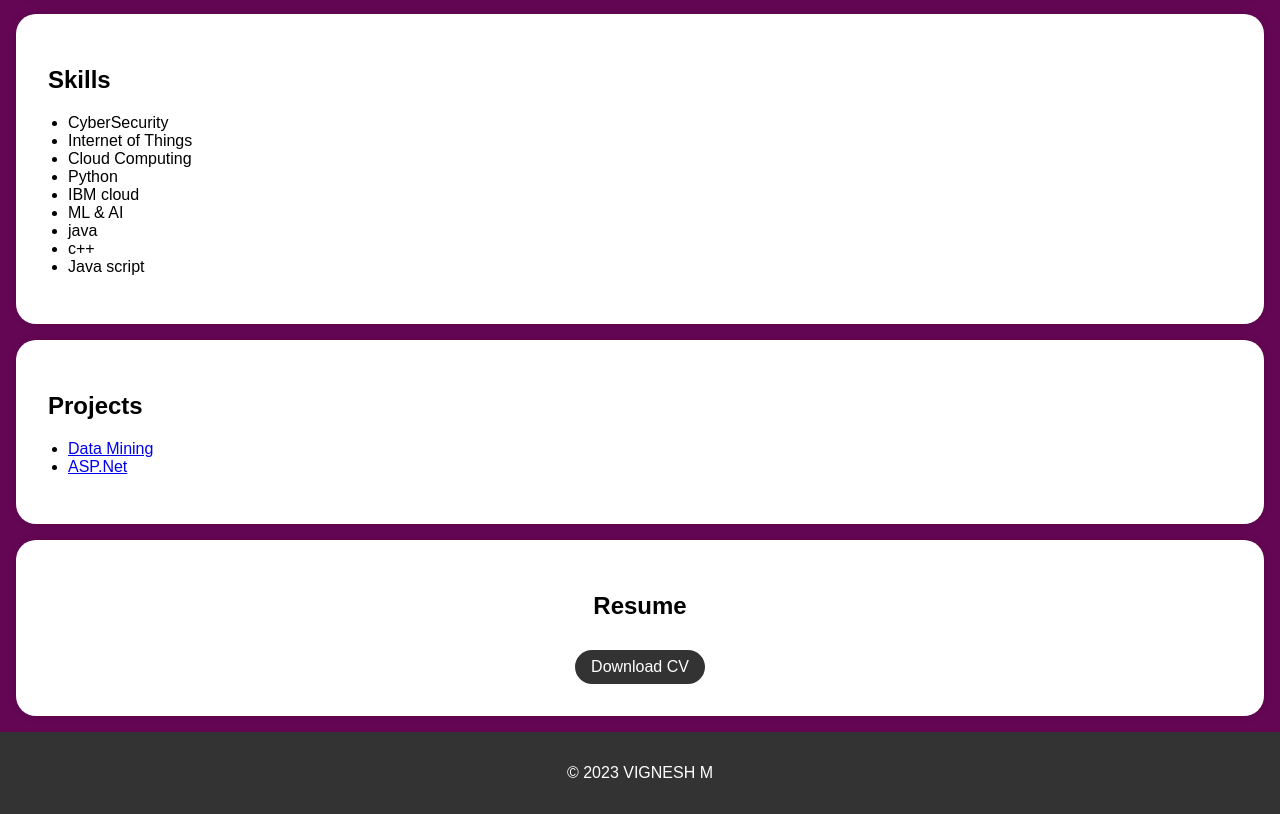
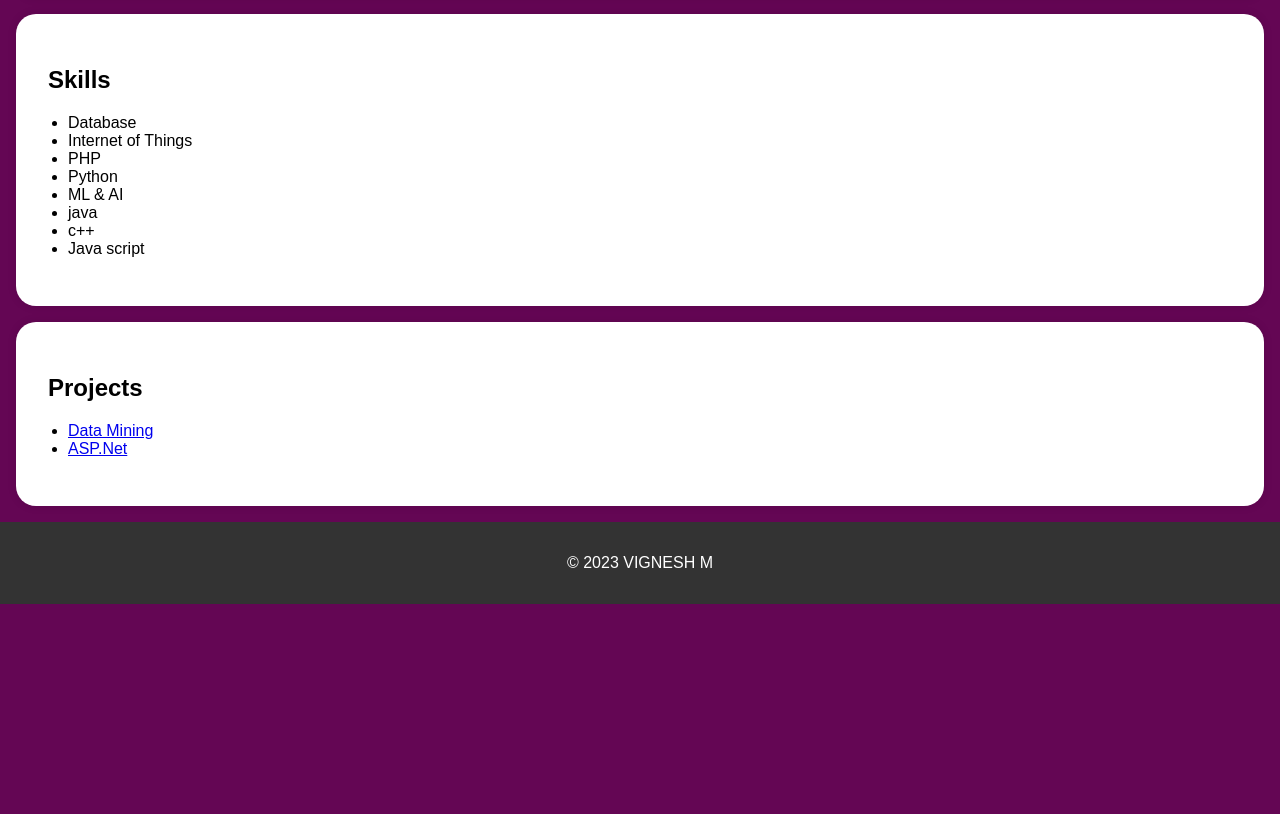
Before and after one commit to jayaelango/Project_1, a plain HTML site: page index.html in a window 1280 px wide. Shown: the part 686-1500 px from the top of the page. After the commit the page ends 1290 px from the top, so only its background shows below. Drawn offline with Linux system fonts and the light colour scheme.

Commit message:
Update index.html

```diff
--- a/index.html
+++ b/index.html
@@ -136,11 +136,10 @@
         <div class="section-content">
             <h2>Skills</h2>
             <ul>
-                <li>CyberSecurity</li>
+                <li>Database</li>
                 <li>Internet of Things</li>
-                <li>Cloud Computing</li>
+                <li>PHP</li>
                 <li>Python</li>
-                <li>IBM cloud</li>
                 <li>ML & AI</li>
                 <li>java</li>
                 <li>c++</li>
@@ -161,18 +160,7 @@
         </div>
     </section>
 
-    <section id="resume">
-
-        <div class="section-content">
-            <center>
-            <h2>Resume</h2>
-            <a href="./mycv.pdf" target="_blank" class="download-button">Download CV</a>
-        </center>
-        </div>
-
-    </section>
-
-    <footer>
+        <footer>
         <p>&copy; 2023 VIGNESH M</p>
     </footer>
 
```
